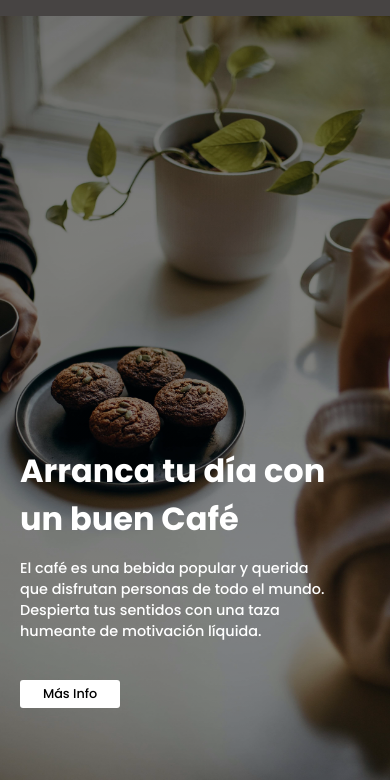
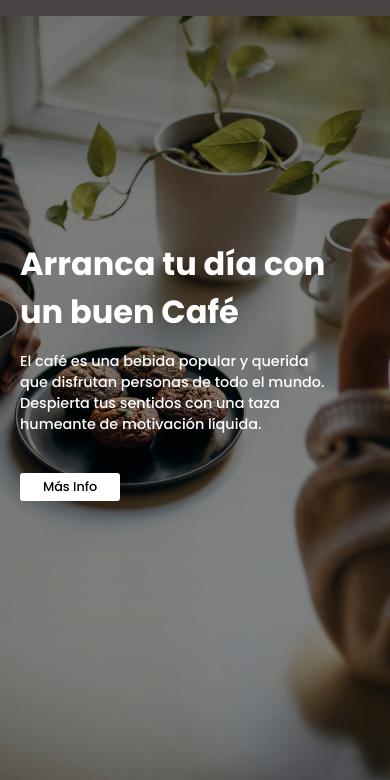
Before and after one commit to frandivCode/Pagina-Web-Coder, a website: page pages/nuestro-trabajo.html in a window 390 px wide. Shown: the part 64-844 px from the top of the page. Drawn offline with nearby package versions, Linux system fonts and the light colour scheme; a web font is replaced by a local one.

Commit message:
ajuste 425

```diff
--- a/sass/layout/425/_media425.scss
+++ b/sass/layout/425/_media425.scss
@@ -440,9 +440,6 @@
             }
 
             .hero-section {
-                height: 82vh;
-                align-items: end;
-
                 .hero-content {
                     h1 {
                         font-size: 2rem;
```
Also changed, not shown: css/styles.css.
